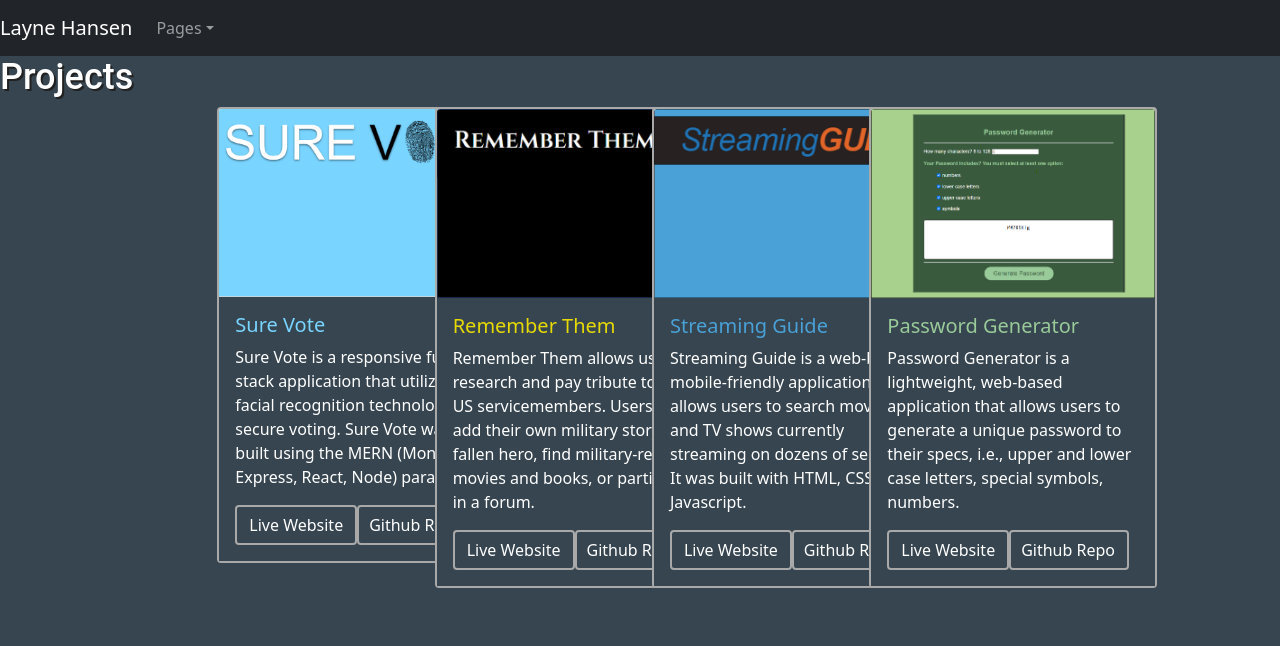
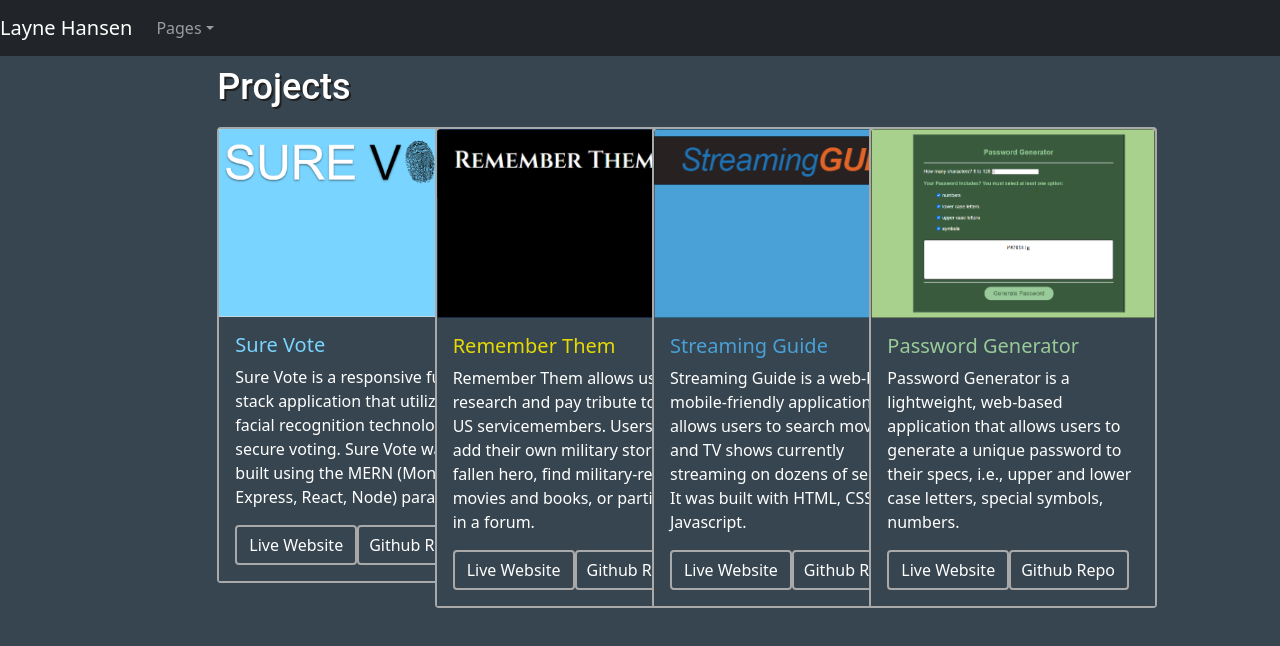
Before and after one commit to LayneHansen/LayneHansen.react.github.io, a React (Create React App) app in the folder hansen-react-portfolio/: page /projects in a window 1280 px wide. Shown: the top 646 px of the page. Built offline with nearby package versions, Linux system fonts and the light colour scheme; a web font is replaced by a local one.

Commit message:
moved projects header

```diff
--- a/hansen-react-portfolio/src/Home.jsx
+++ b/hansen-react-portfolio/src/Home.jsx
@@ -43,14 +43,6 @@ function Home() {
             alt="glasses"
           />
         </div>
-        <div id="text-area">
-          <area
-            shape="rect"
-            coords="600,25,850,100"
-            href="text.htm"
-            alt="text"
-          />
-        </div>
       </map>
     </Container>
   );
--- a/hansen-react-portfolio/src/Projects.css
+++ b/hansen-react-portfolio/src/Projects.css
@@ -8,6 +8,8 @@ body {
     font-family: 'Roboto', sans-serif;
     font-size: 36px;
     text-shadow: 2px 2px rgb(33, 33, 33);
+    padding-top: 10px;
+    padding-bottom: 10px;
 }
 
 .card {
--- a/hansen-react-portfolio/src/Projects.jsx
+++ b/hansen-react-portfolio/src/Projects.jsx
@@ -9,7 +9,16 @@ import passwordGeneratorImage from "../src/assets/PasswordGenerator.png";
 function Projects() {
   return (
     <div className="App">
-      <h1 id="projects-title">Projects</h1>
+
+      <Row>
+        <Col md={2}>
+        </Col>
+        <Col md={8}>
+          <h1 id="projects-title">Projects</h1>
+        </Col>
+        <Col md={2}>
+        </Col>
+      </Row>
 
       <Row>
         <Col md={2}></Col>
--- a/hansen-react-portfolio/src/components/TopNav.css
+++ b/hansen-react-portfolio/src/components/TopNav.css
@@ -1,6 +1,6 @@
 .navbar {
     position: static;
-    text-align: center;
+    align-items: center;
 }
 
 .navbar-nav.navbar-center {
```
